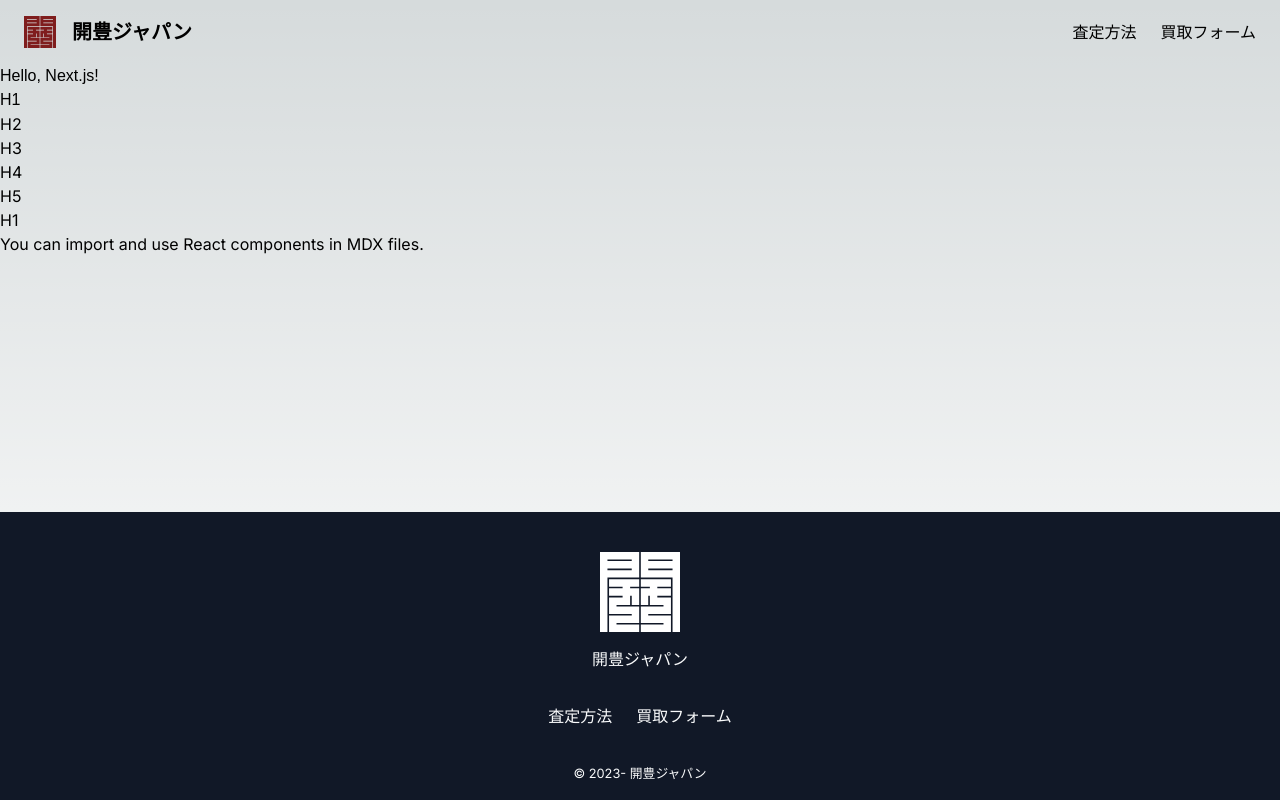
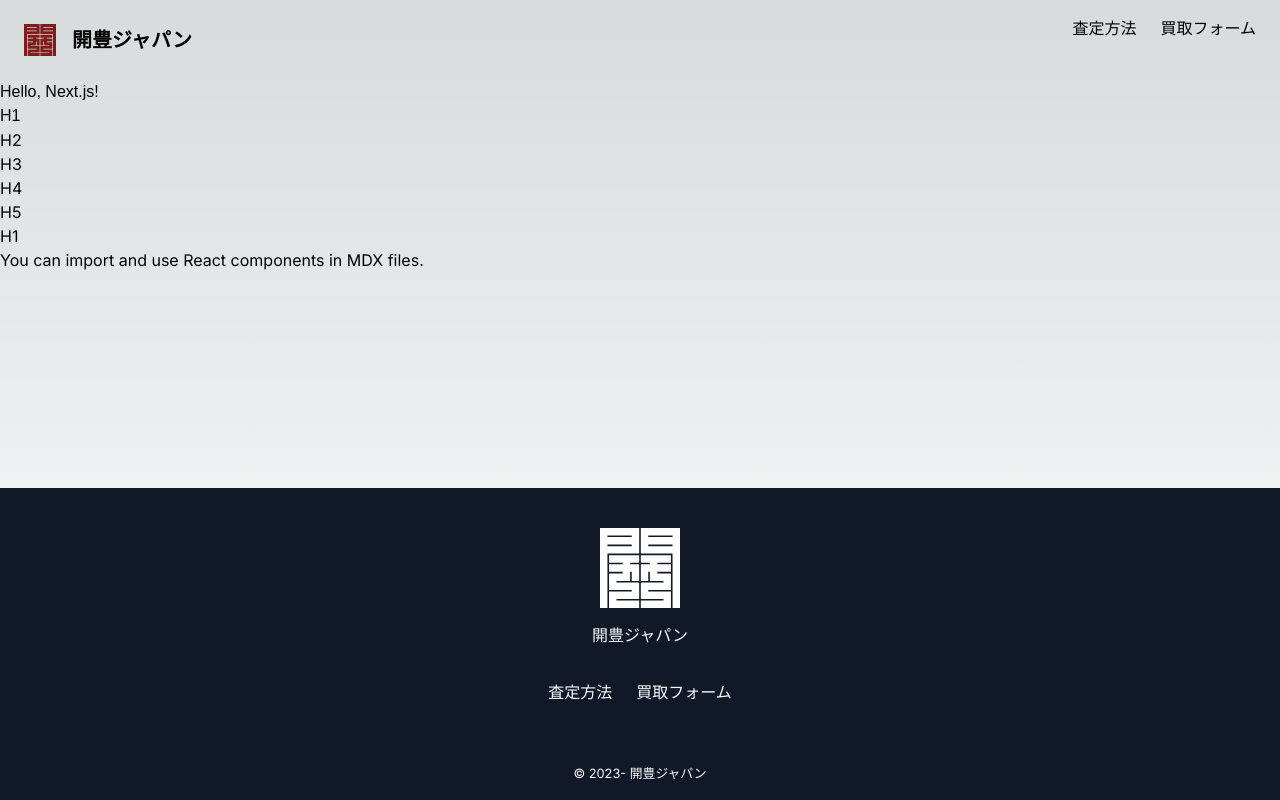
Before and after one commit to staff-kaihojpn/hp-kaiho, a Next.js app: page / in a window 1280 px wide. Built offline with nearby package versions, Linux system fonts and the light colour scheme; a web font is replaced by a local one.

Commit message:
dev: nav height

```diff
--- a/app/_components/Nav.tsx
+++ b/app/_components/Nav.tsx
@@ -16,11 +16,11 @@ export default function Nav({className, children}: NavProps) {
     <nav className={classNames(className)}>
       <ul className='flex gap-6 items-center'>
         {pages.map(({name, href}) => (
-          <li key={name}>
-            <Link href={href} className="">
+          <Link href={href} key={name}>
+            <li className="h-12">
               {name}
-            </Link>
-          </li>
+            </li>
+          </Link>
         ))}
       </ul>
     </nav>
```
